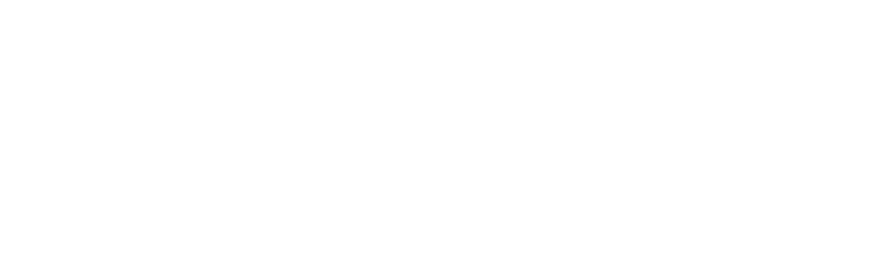
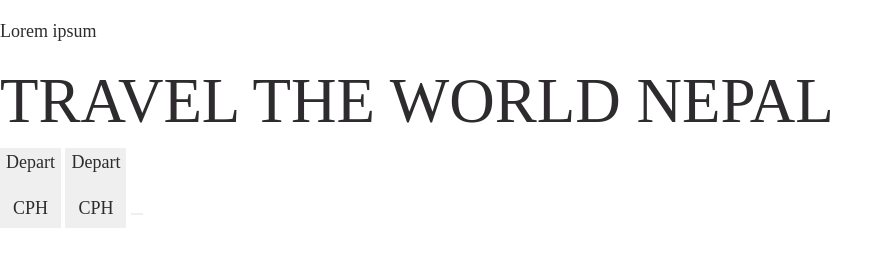
Before and after one commit to Antonranestam/elastic-donut, a website: page index.html in a window 1280 px wide. Shown: the whole page, without its empty margins (0-893 px from the left). Drawn offline with Linux system fonts and the light colour scheme; a small style sheet from the web is missing.

Commit message:
First markup of startpage

```diff
--- a/index.html
+++ b/index.html
@@ -8,6 +8,32 @@
 </head>
 
 <body>
+  <header class="filter-nav">
+    <p class="filter-nav__indication">Lorem ipsum</p>
+  </header>
 
+  <article class="slide">
+    <h1>Travel the world
+      <span>Nepal</span>
+    </h1>
+  </article>
+
+  <main>
+
+  </main>
+
+  <aside class="filter">
+    <button class="filter__button">
+      <span class="small-label">Depart</span>
+      <h4>CPH</h4>
+    </button>
+
+    <button class="filter__button">
+      <span class="small-label">Depart</span>
+      <h4>CPH</h4>
+    </button>
+
+    <button class="filter__button--search"></button>
+  </aside>
 </body>
 </html>
--- a/scss/utils/_variables.scss
+++ b/scss/utils/_variables.scss
@@ -13,6 +13,7 @@ $base-line-height: 1.45;
 
 $base-color: #2e2b2f;
 $base-hr: #dbdbdb;
+$primary: #a82af0;
 
 // Fonts
 $futura-medium:'Futura LT W01 Medium';
```
